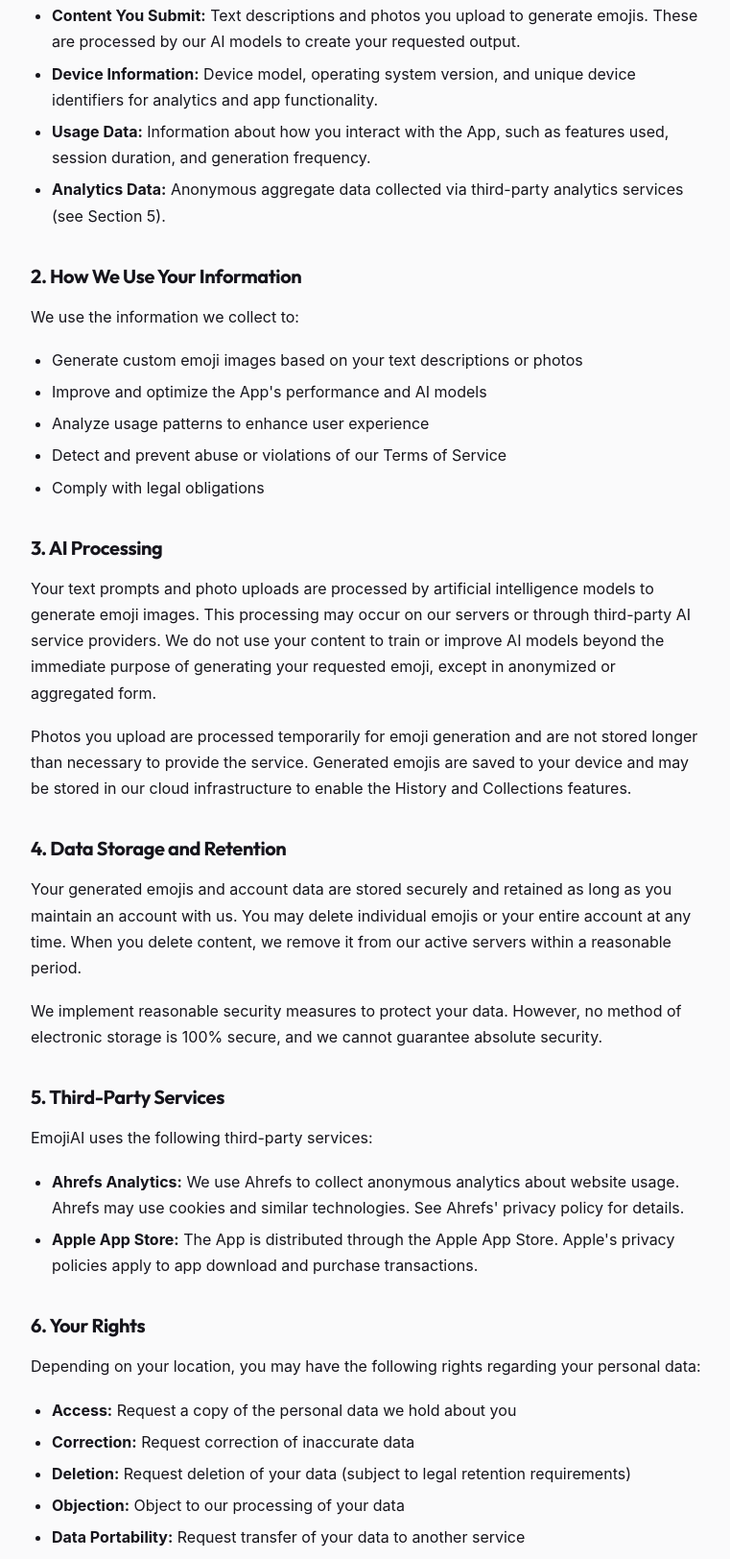
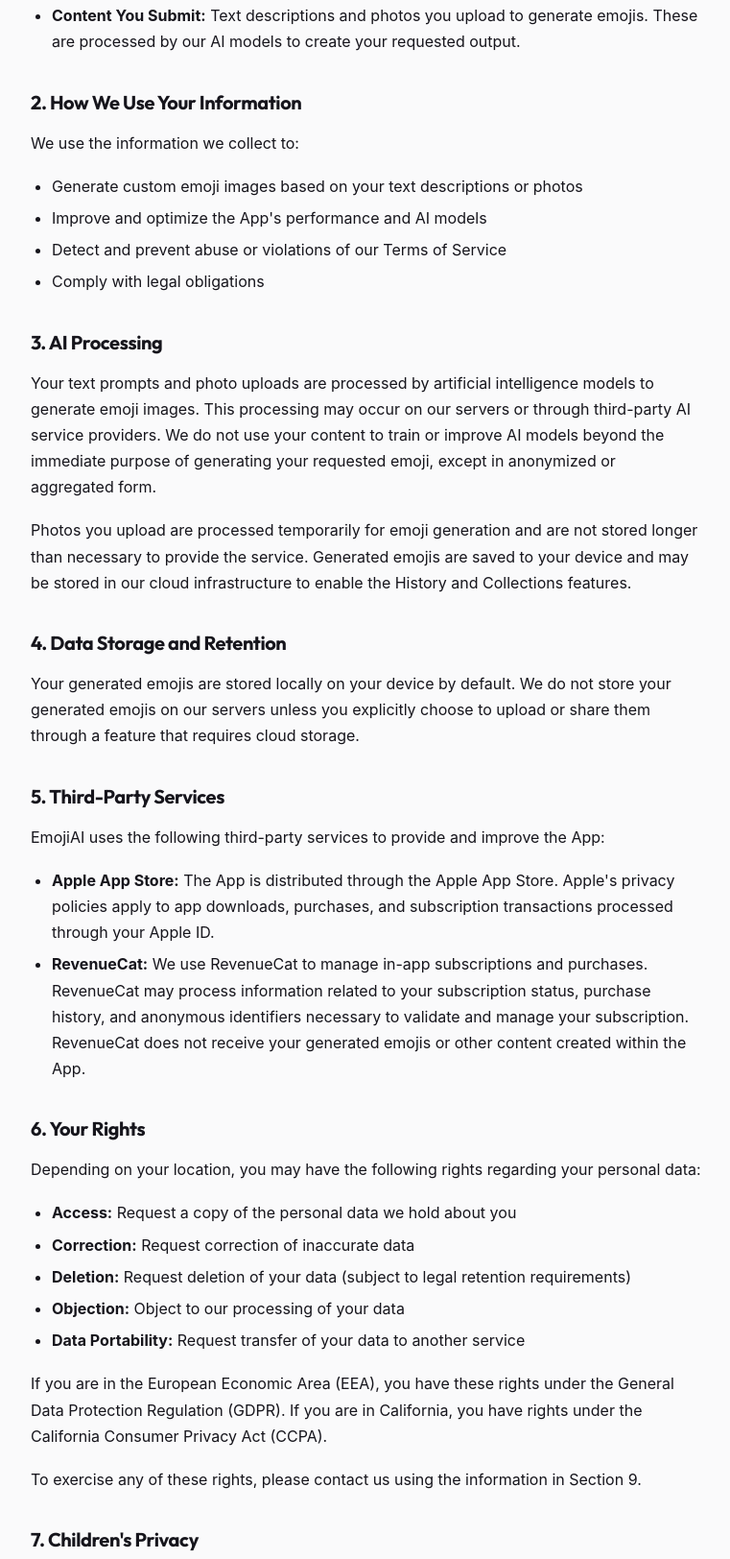
Before and after one commit to instyo/emojiai-11ty, an Eleventy site: page src/privacy.md in a window 1280 px wide. Shown: the part 456-2080 px from the top of the page at 96% size, without its empty margins (258-1019 px from the left). Built offline with nearby package versions, Linux system fonts and the light colour scheme; Eleventy itself is replaced by a stand-in of ours; files that its build step writes are made by us from their sources.

Commit message:
update privacy

```diff
--- a/src/privacy.md
+++ b/src/privacy.md
@@ -18,6 +18,7 @@ lastUpdated: July 1, 2026
   .legal-body ul{ padding-left: 22px; margin-bottom: 18px; }
   .legal-body li{ margin-bottom: 6px; }
 </style>
+
 {% endblock %}
 
 <div class="wrap legal-page">
@@ -31,9 +32,6 @@ lastUpdated: July 1, 2026
     <p>We collect the following types of information:</p>
     <ul>
       <li><strong>Content You Submit:</strong> Text descriptions and photos you upload to generate emojis. These are processed by our AI models to create your requested output.</li>
-      <li><strong>Device Information:</strong> Device model, operating system version, and unique device identifiers for analytics and app functionality.</li>
-      <li><strong>Usage Data:</strong> Information about how you interact with the App, such as features used, session duration, and generation frequency.</li>
-      <li><strong>Analytics Data:</strong> Anonymous aggregate data collected via third-party analytics services (see Section 5).</li>
     </ul>
 
     <h2>2. How We Use Your Information</h2>
@@ -41,7 +39,6 @@ lastUpdated: July 1, 2026
     <ul>
       <li>Generate custom emoji images based on your text descriptions or photos</li>
       <li>Improve and optimize the App's performance and AI models</li>
-      <li>Analyze usage patterns to enhance user experience</li>
       <li>Detect and prevent abuse or violations of our Terms of Service</li>
       <li>Comply with legal obligations</li>
     </ul>
@@ -51,14 +48,13 @@ lastUpdated: July 1, 2026
     <p>Photos you upload are processed temporarily for emoji generation and are not stored longer than necessary to provide the service. Generated emojis are saved to your device and may be stored in our cloud infrastructure to enable the History and Collections features.</p>
 
     <h2>4. Data Storage and Retention</h2>
-    <p>Your generated emojis and account data are stored securely and retained as long as you maintain an account with us. You may delete individual emojis or your entire account at any time. When you delete content, we remove it from our active servers within a reasonable period.</p>
-    <p>We implement reasonable security measures to protect your data. However, no method of electronic storage is 100% secure, and we cannot guarantee absolute security.</p>
+    <p>Your generated emojis are stored locally on your device by default. We do not store your generated emojis on our servers unless you explicitly choose to upload or share them through a feature that requires cloud storage.</p>
 
     <h2>5. Third-Party Services</h2>
-    <p>EmojiAI uses the following third-party services:</p>
+    <p>EmojiAI uses the following third-party services to provide and improve the App:</p>
     <ul>
-      <li><strong>Ahrefs Analytics:</strong> We use Ahrefs to collect anonymous analytics about website usage. Ahrefs may use cookies and similar technologies. See Ahrefs' privacy policy for details.</li>
-      <li><strong>Apple App Store:</strong> The App is distributed through the Apple App Store. Apple's privacy policies apply to app download and purchase transactions.</li>
+      <li><strong>Apple App Store:</strong> The App is distributed through the Apple App Store. Apple's privacy policies apply to app downloads, purchases, and subscription transactions processed through your Apple ID.</li>
+      <li><strong>RevenueCat:</strong> We use RevenueCat to manage in-app subscriptions and purchases. RevenueCat may process information related to your subscription status, purchase history, and anonymous identifiers necessary to validate and manage your subscription. RevenueCat does not receive your generated emojis or other content created within the App.</li>
     </ul>
 
     <h2>6. Your Rights</h2>
@@ -80,6 +76,7 @@ lastUpdated: July 1, 2026
     <p>We may update this Privacy Policy from time to time. We will notify you of material changes by posting the updated policy on this page and updating the "Last updated" date. We encourage you to review this policy periodically.</p>
 
     <h2>9. Contact</h2>
-    <p>If you have questions or concerns about this Privacy Policy or our data practices, please contact us through the App Store or reach out via our social channels listed in the App.</p>
+    <p>If you have questions or concerns about this Privacy Policy or our data practices, please contact us through the App Store or reach out via our email : <i>devkwan189@gmail.com</i>.</p>
+
   </div>
 </div>
```
